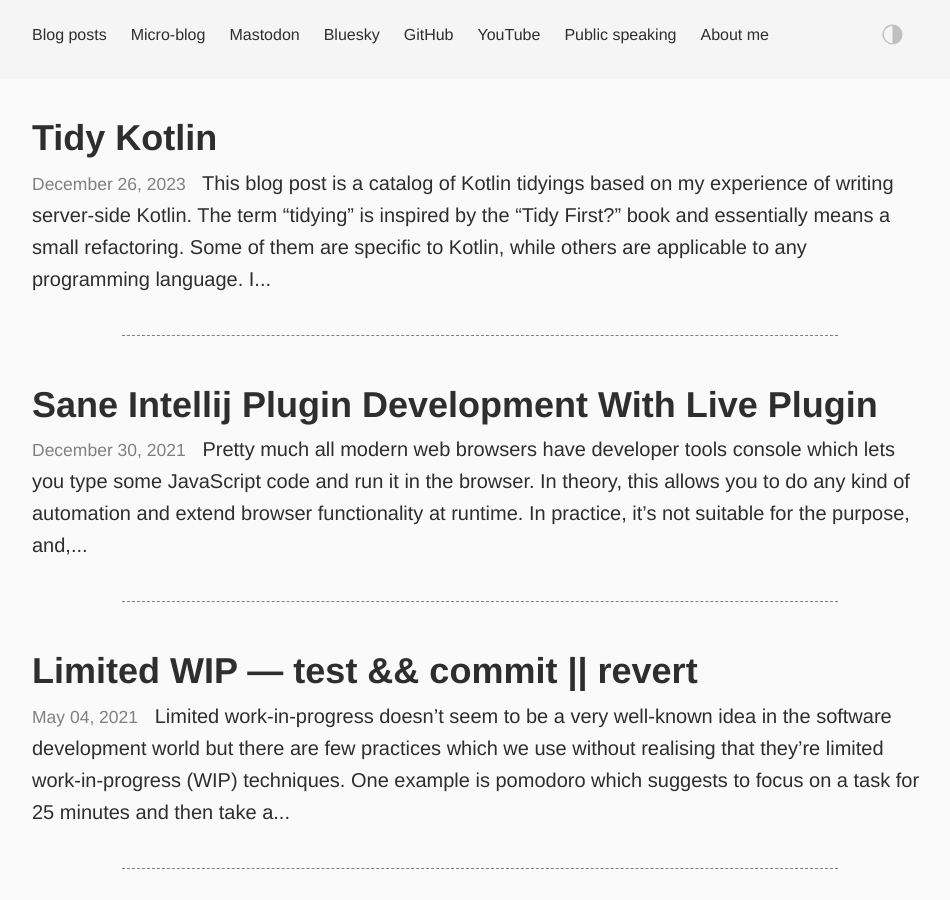
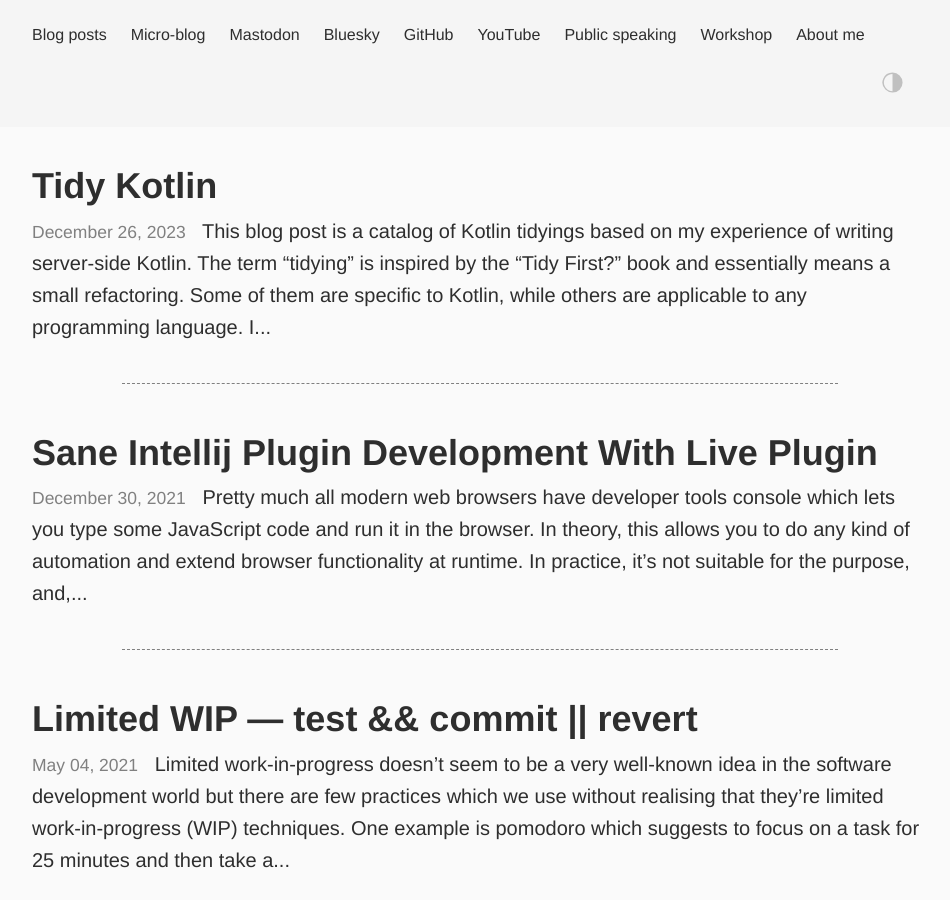
Before and after one commit to dkandalov/dkandalov.github.io, a Jekyll site: the page built from index.html, in a window 1280 px wide and 900 px high. Shown: the whole window, without its empty margins (160-1110 px from the left). Built offline with Jekyll 4.4.1, drawn with Linux system fonts in a browser that asks for light colours.

Commit message:
added workshop link to header

```diff
--- a/_includes/header.html
+++ b/_includes/header.html
@@ -17,6 +17,7 @@
       <a class="page-link" href="https://github.com/dkandalov">GitHub</a>
       <a class="page-link" href="https://youtube.com/@DmitryKandalov">YouTube</a>
       <a class="page-link" href="/public-speaking">Public speaking</a>
+      <a class="page-link" href="/intellij-workshop">Workshop</a>
       <a class="page-link" href="/about">About me</a>
       <a onclick="toggleTheme()" style="float: right">
         <svg style="width: 23px; height: 23px; fill:#737373; opacity: 40%">
```
